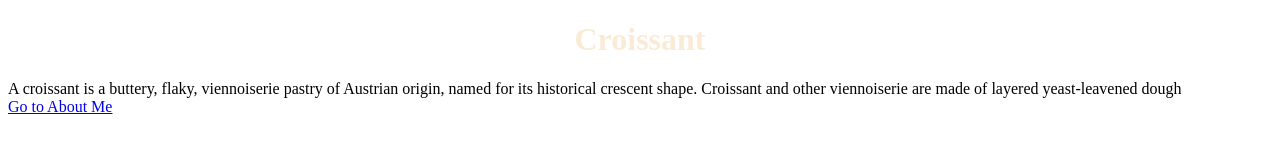
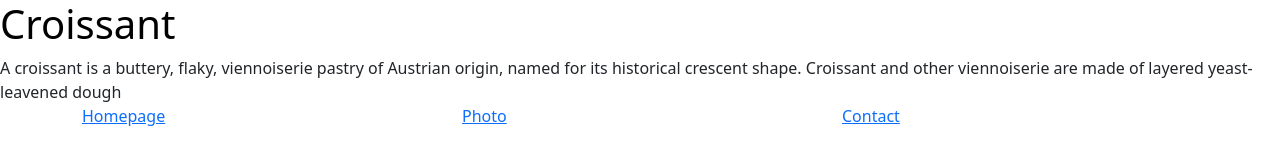
Before and after one commit to murod91/miniature-barnacl, a plain HTML site: page index.html in a window 1280 px wide. Drawn offline with nearby package versions, Linux system fonts and the light colour scheme.

Commit message:
Adding boostrap to Index.html

```diff
--- a/css/style.css
+++ b/css/style.css
@@ -3,6 +3,6 @@ body {
 }
 
 h1 {
-  text-align: center;
-  color: antiquewhite;
+  text-align: 🥐 center;
+  color: black;
 }
--- a/index.html
+++ b/index.html
@@ -5,6 +5,12 @@
     <meta http-equiv="X-UA-Compatible" content="IE=edge" />
     <meta name="viewport" content="width=device-width, initial-scale=1.0" />
     <link rel="stylesheet" href="css/style.css" />
+    <link
+      href="https://cdn.jsdelivr.net/npm/bootstrap@5.1.3/dist/css/bootstrap.min.css"
+      rel="stylesheet"
+      integrity="sha384-1BmE4kWBq78iYhFldvKuhfTAU6auU8tT94WrHftjDbrCEXSU1oBoqyl2QvZ6jIW3"
+      crossorigin="anonymous"
+    />
     <title>Homepage</title>
   </head>
   <body>
@@ -14,6 +20,18 @@
       named for its historical crescent shape. Croissant and other viennoiserie
       are made of layered yeast-leavened dough
     </div>
-    <a href="about.html"> Go to About Me</a>
+    <div class="container">
+      <div class="row">
+        <div class="col">
+          <a href="index.html"> Homepage</a>
+        </div>
+        <div class="col">
+          <a href="about.html"> Photo</a>
+        </div>
+        <div class="col">
+          <a href="about.html"> Contact</a>
+        </div>
+      </div>
+    </div>
   </body>
 </html>
```
Also changed, not shown: about.html (+1 -0 lines).
